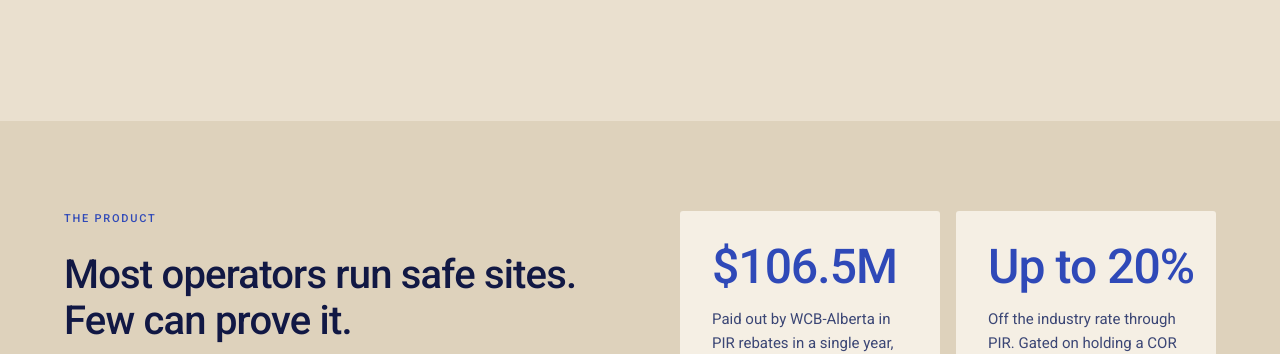
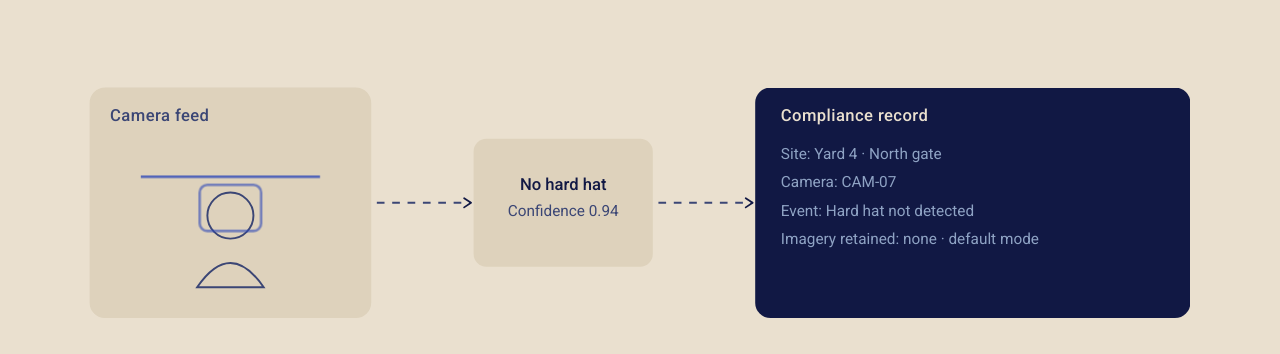
Before and after one commit to Manrajwazir/all-clear, a Next.js app in the folder dashboard/: page / in a window 1280 px wide. Shown: the part 466-820 px from the top of the page. Built offline with nearby package versions, Linux system fonts and the light colour scheme; no server answers.

Commit message:
Detection visual
this is just a place holder

```diff
--- a/dashboard/app/page.tsx
+++ b/dashboard/app/page.tsx
@@ -1,6 +1,6 @@
 import Band, { Card, Eyebrow } from "@/components/site/Band";
 import { PrimaryCTA, SecondaryCTA, ArrowLink } from "@/components/site/Buttons";
-
+import HeroPipeline from "@/components/site/HeroPipeline";
 
 export const metadata = {
   title: "All Clear | Monitoring system for safety in worksites",
@@ -35,6 +35,8 @@ export default function HomePage() {
             </div>
           </div>
         </div>
+
+        <HeroPipeline />
       </Band>
 
       {/* ═══ 2. The financial mechanism — cream-200 band ════════ */}
--- /dev/null
+++ b/dashboard/components/site/HeroPipeline.tsx
@@ -0,0 +1,79 @@
+export default function HeroPipeline() {
+  return (
+    <div className="relative mt-14">
+      <style>{`
+        @media (prefers-reduced-motion: no-preference) {
+          .hp-scan { animation: hp-scan 3s ease-in-out infinite; }
+          @keyframes hp-scan {
+            0%, 100% { transform: translateY(0); }
+            50% { transform: translateY(160px); }
+          }
+          .hp-flag { animation: hp-flag 2s ease-in-out infinite; }
+          @keyframes hp-flag {
+            0%, 100% { opacity: 0.35; }
+            50% { opacity: 1; }
+          }
+          .hp-flow { stroke-dasharray: 6 6; animation: hp-flow 1.4s linear infinite; }
+          @keyframes hp-flow { to { stroke-dashoffset: -24; } }
+          .hp-type-1 { animation: hp-type 0.4s ease-out 0.2s forwards; }
+          .hp-type-2 { animation: hp-type 0.4s ease-out 0.5s forwards; }
+          .hp-type-3 { animation: hp-type 0.4s ease-out 0.8s forwards; }
+          .hp-type-4 { animation: hp-type 0.4s ease-out 1.1s forwards; }
+          .hp-type-1, .hp-type-2, .hp-type-3, .hp-type-4 { opacity: 0; }
+          @keyframes hp-type { to { opacity: 1; } }
+        }
+      `}</style>
+
+      <svg
+        viewBox="0 0 900 220"
+        className="w-full"
+        role="img"
+        aria-label="Diagram: a camera scans a worker, flags a missing hard hat, and writes a timestamped compliance record"
+      >
+        <rect x="20" y="20" width="220" height="180" rx="12" className="fill-cream-200" />
+        <text x="36" y="46" className="fill-ink-muted text-[13px] font-medium tracking-wide">
+          Camera feed
+        </text>
+        <circle cx="130" cy="120" r="18" fill="none" stroke="currentColor" className="text-ink-muted" strokeWidth="1.5" />
+        <path d="M104 176 Q130 138 156 176 Z" fill="none" stroke="currentColor" className="text-ink-muted" strokeWidth="1.5" />
+        <rect x="60" y="60" width="140" height="2" className="fill-accent hp-scan" opacity="0.8" />
+        <rect x="106" y="96" width="48" height="36" rx="6" fill="none" className="stroke-accent hp-flag" strokeWidth="2" />
+
+        <line x1="242" y1="110" x2="318" y2="110" stroke="currentColor" className="text-ink-muted hp-flow" strokeWidth="1.5" markerEnd="url(#hp-arrow)" />
+
+        <rect x="320" y="60" width="140" height="100" rx="10" className="fill-cream-200" />
+        <text x="390" y="100" textAnchor="middle" className="fill-ink text-[13px] font-medium">
+          No hard hat
+        </text>
+        <text x="390" y="120" textAnchor="middle" className="fill-ink-muted text-[12px]">
+          Confidence 0.94
+        </text>
+
+        <line x1="462" y1="110" x2="538" y2="110" stroke="currentColor" className="text-ink-muted hp-flow" strokeWidth="1.5" markerEnd="url(#hp-arrow)" />
+
+        <rect x="540" y="20" width="340" height="180" rx="12" className="fill-navy" />
+        <text x="560" y="46" className="fill-ink-inverse text-[13px] font-medium tracking-wide">
+          Compliance record
+        </text>
+        <text x="560" y="76" className="fill-ink-inverse-muted text-[12px] hp-type-1">
+          Site: Yard 4 · North gate
+        </text>
+        <text x="560" y="98" className="fill-ink-inverse-muted text-[12px] hp-type-2">
+          Camera: CAM-07
+        </text>
+        <text x="560" y="120" className="fill-ink-inverse-muted text-[12px] hp-type-3">
+          Event: Hard hat not detected
+        </text>
+        <text x="560" y="142" className="fill-ink-inverse-muted text-[12px] hp-type-4">
+          Imagery retained: none · default mode
+        </text>
+
+        <defs>
+          <marker id="hp-arrow" viewBox="0 0 10 10" refX="8" refY="5" markerWidth="6" markerHeight="6" orient="auto-start-reverse">
+            <path d="M2 1L8 5L2 9" fill="none" stroke="currentColor" strokeWidth="1.5" strokeLinecap="round" strokeLinejoin="round" />
+          </marker>
+        </defs>
+      </svg>
+    </div>
+  );
+}
```
